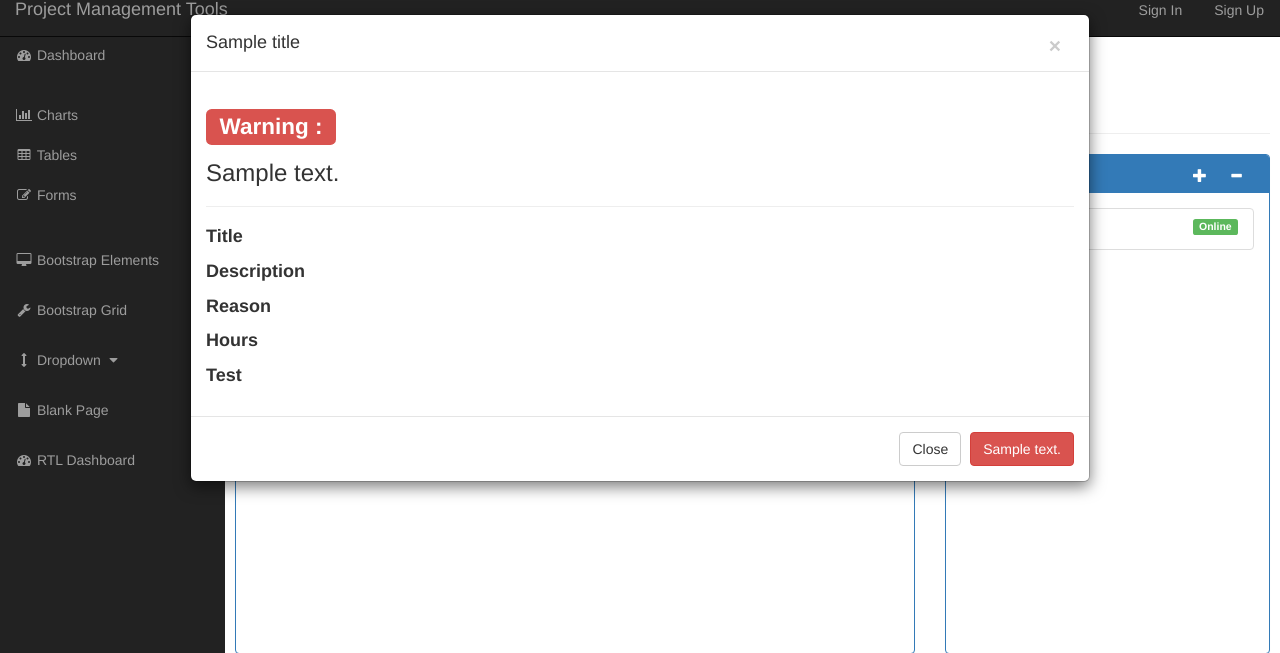
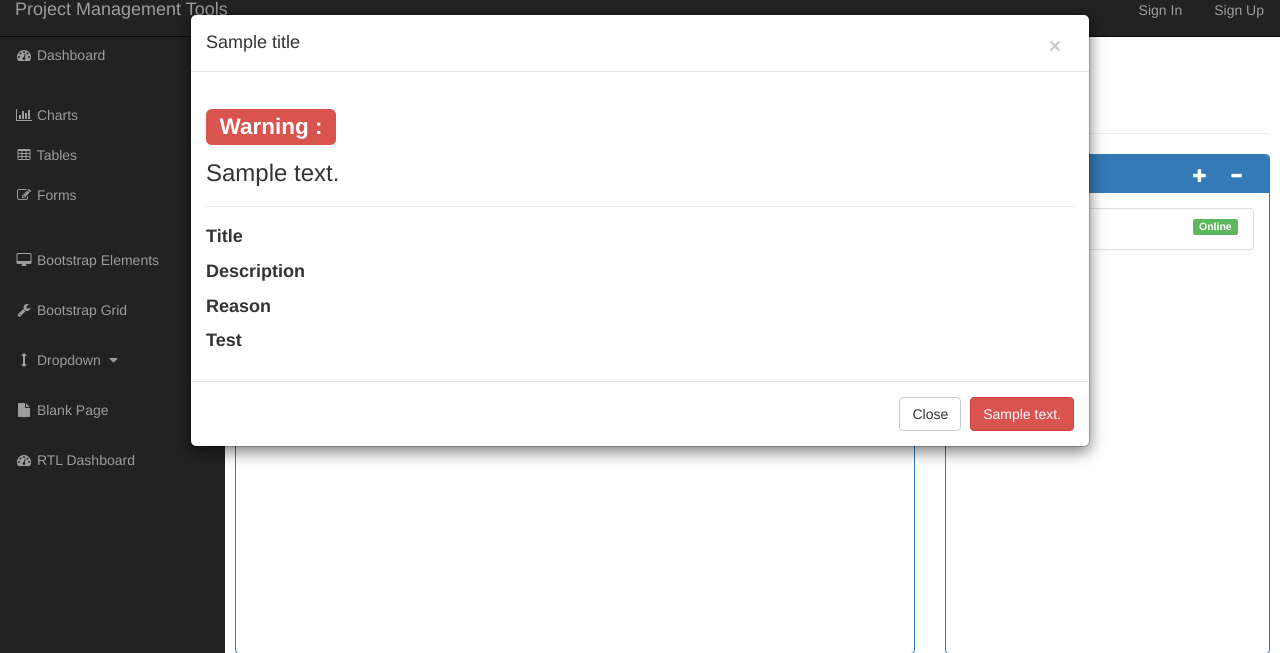
Before and after one commit to CS673S15-Group1-Team1/RequireTracker, a Django app: template ProjMgmt/requirements/templates/StorySummary.html in a window 1280 px wide. Shown: the part 16-669 px from the top of the page. Run offline with Django 3.2, Linux system fonts and the light colour scheme; tables that the repository leaves empty hold one stand-in row (values such as "Sample post"); the template is opened without the code that fills it: values that come from a table or form of the project are taken from there, most other values are stand-ins (such as "Sample title", 1, 10 or a date in 2020); form fields are guessed from the names that the template uses; some libraries are stand-ins or nearby versions.

Commit message:
Revert "Hours and Points"
This reverts commit 145e10d07893d2e764c1ee6bbe94d897b9f9b266.

```diff
--- a/ProjMgmt/requirements/templates/StorySummary.html
+++ b/ProjMgmt/requirements/templates/StorySummary.html
@@ -28,8 +28,6 @@
                         </h5>
                         <h4>{{ form.reason.label_tag }}</h4>
                         <h5>{{ form.reason.value }}</h5>
-                        <h4>{{ form.hours.label_tag }}</h4>
-                        <h5>{{ form.hours.value }}</h5>
                         <h4>{{ form.test.label_tag }}</h4>
                         <h5>
                             {{ form.test.value }}
@@ -47,14 +45,8 @@
                         <h4>{{ form.test.label_tag }}</h4>
                         <p>{{ form.test }}</p>
                         <hr>
-                        <h4>{{ form.hours.label_tag }}</h4>
-                        <p>{{ form.hours }}</p>
-                        <hr>
                         <h4>{{ form.status.label_tag}}</h4>
                         <p> {{ form.status }}</p>
-                        <hr>
-                        <h4>{{ form.points.label_tag}}</h4>
-                        <p> {{ form.points }}</p>
                     {% endif %}
                 </div>
                 <div class="modal-footer">
--- a/ProjMgmt/requirements/views/forms.py
+++ b/ProjMgmt/requirements/views/forms.py
@@ -41,7 +41,7 @@ class StoryForm(forms.ModelForm):
 
 	class Meta:
 		model = Story
-		fields = ('title', 'description', 'reason', 'test', 'hours' 'status', 'points')
+		fields = ('title', 'description', 'reason', 'test', 'status')
 		widgets = {
 			'description': forms.Textarea(attrs={'rows': 5}),
 			'reason': forms.Textarea(attrs={'rows': 5}),
```
Also changed, not shown: ProjMgmt/requirements/models/story.py (+1 -17 lines).
